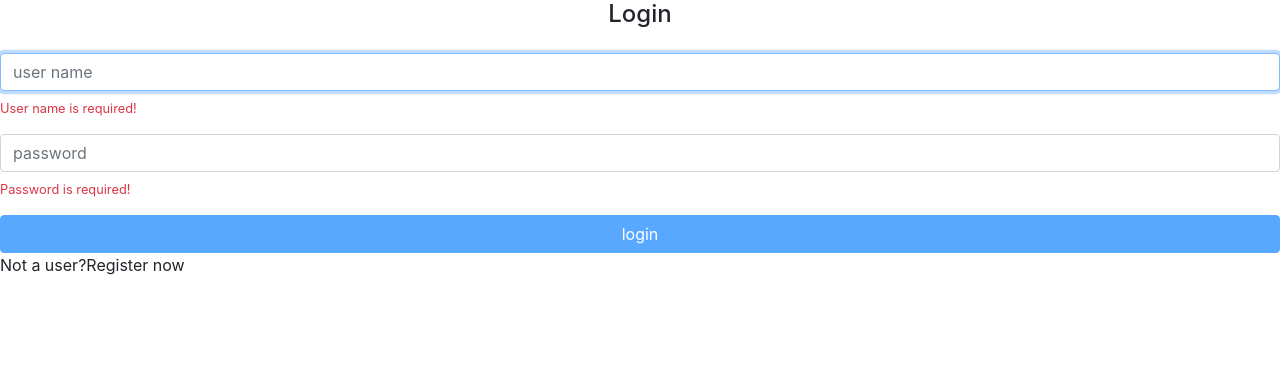
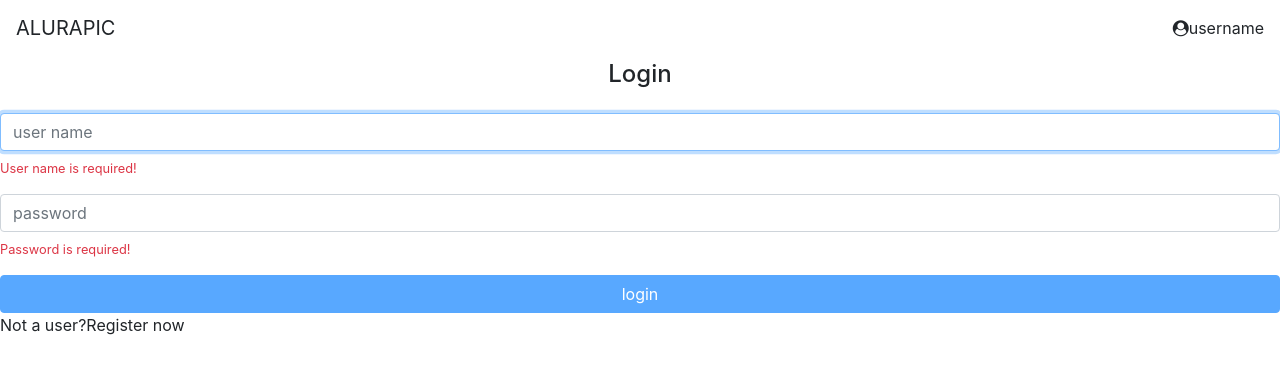
Before and after one commit to manell98/AlurapicAngular, an Angular app: page / in a window 1280 px wide. Shown: the top 374 px of the page. Built offline with nearby package versions, Linux system fonts and the light colour scheme.

Commit message:
Cabecalho da aplicacao

```diff
--- a/src/app/app.component.html
+++ b/src/app/app.component.html
@@ -1 +1,2 @@
+<ap-header></ap-header>
 <router-outlet></router-outlet>
--- a/src/app/app.module.ts
+++ b/src/app/app.module.ts
@@ -6,6 +6,7 @@ import { AppRoutingModule } from './app.routing.module';
 import { PhotosModule } from './photos/photos.module';
 import { ErrorsModule } from './errors/errors.module';
 import { HomeModule } from './home/home.module';
+import { CoreModule } from './core/core.module';
 
 
 @NgModule({
@@ -17,7 +18,8 @@ import { HomeModule } from './home/home.module';
     PhotosModule,
     AppRoutingModule,
     ErrorsModule,
-    HomeModule
+    HomeModule,
+    CoreModule
   ],
   providers: [],
   bootstrap: [AppComponent]
--- /dev/null
+++ b/src/app/core/header/header.component.html
@@ -0,0 +1,9 @@
+<header class="fixed-top">
+    <nav class="navbar navbar-light bg-white">
+        <a class="navbar-brand">ALURAPIC</a>
+        <div>
+            <i class="fa fa-user-circle"></i>
+            <a>username</a>
+        </div>
+    </nav>
+</header>
--- a/src/index.html
+++ b/src/index.html
@@ -7,6 +7,13 @@
 
   <meta name="viewport" content="width=device-width, initial-scale=1">
   <link rel="icon" type="image/x-icon" href="favicon.ico">
+
+  <style>
+    body {
+      padding-top: 60px;
+    }
+  </style>
+
 </head>
 <body>
   <app-root></app-root>
```
Also changed, not shown: src/app/core/core.module.ts (added, +13 -0 lines), src/app/core/header/header.component.ts (added, +7 -0 lines).
